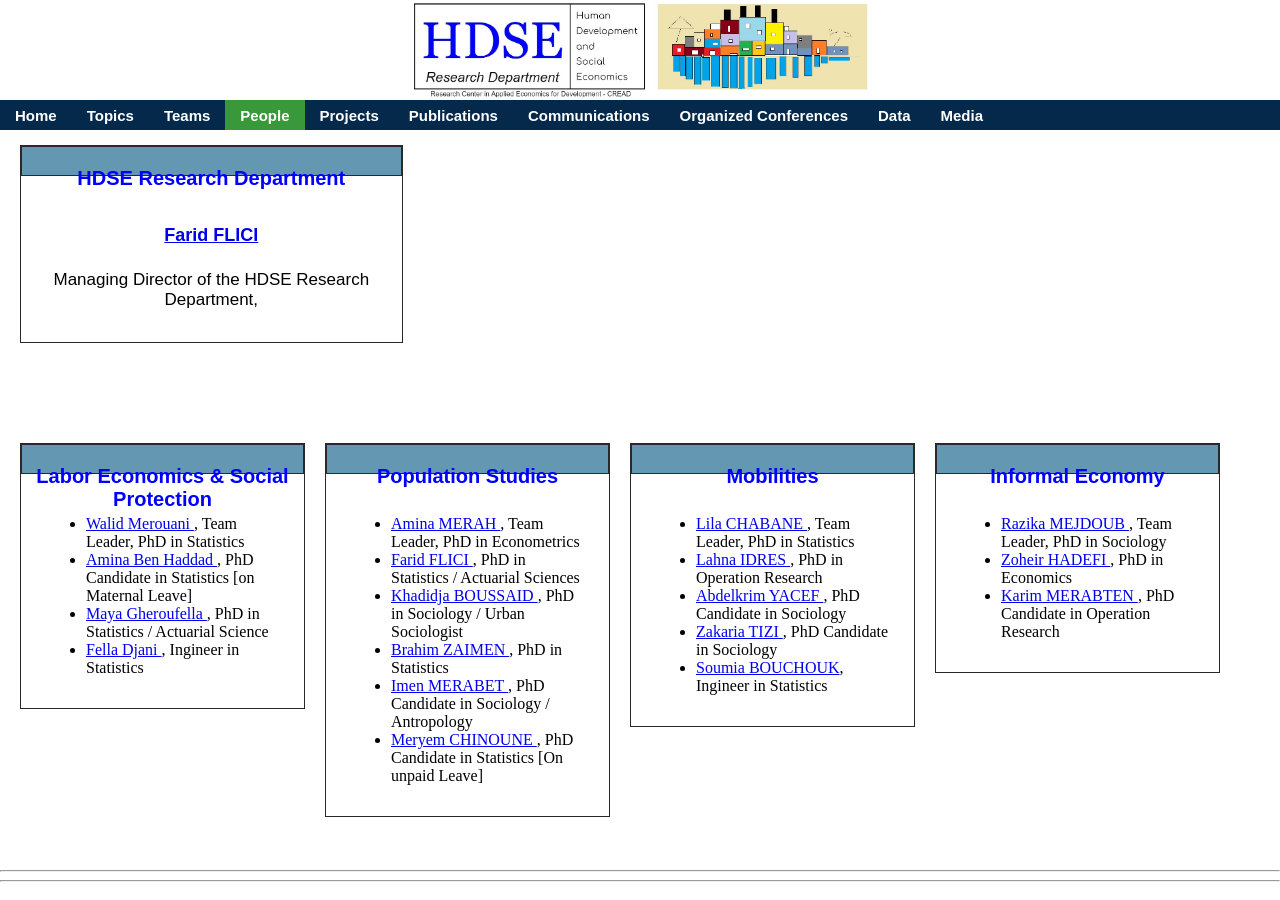
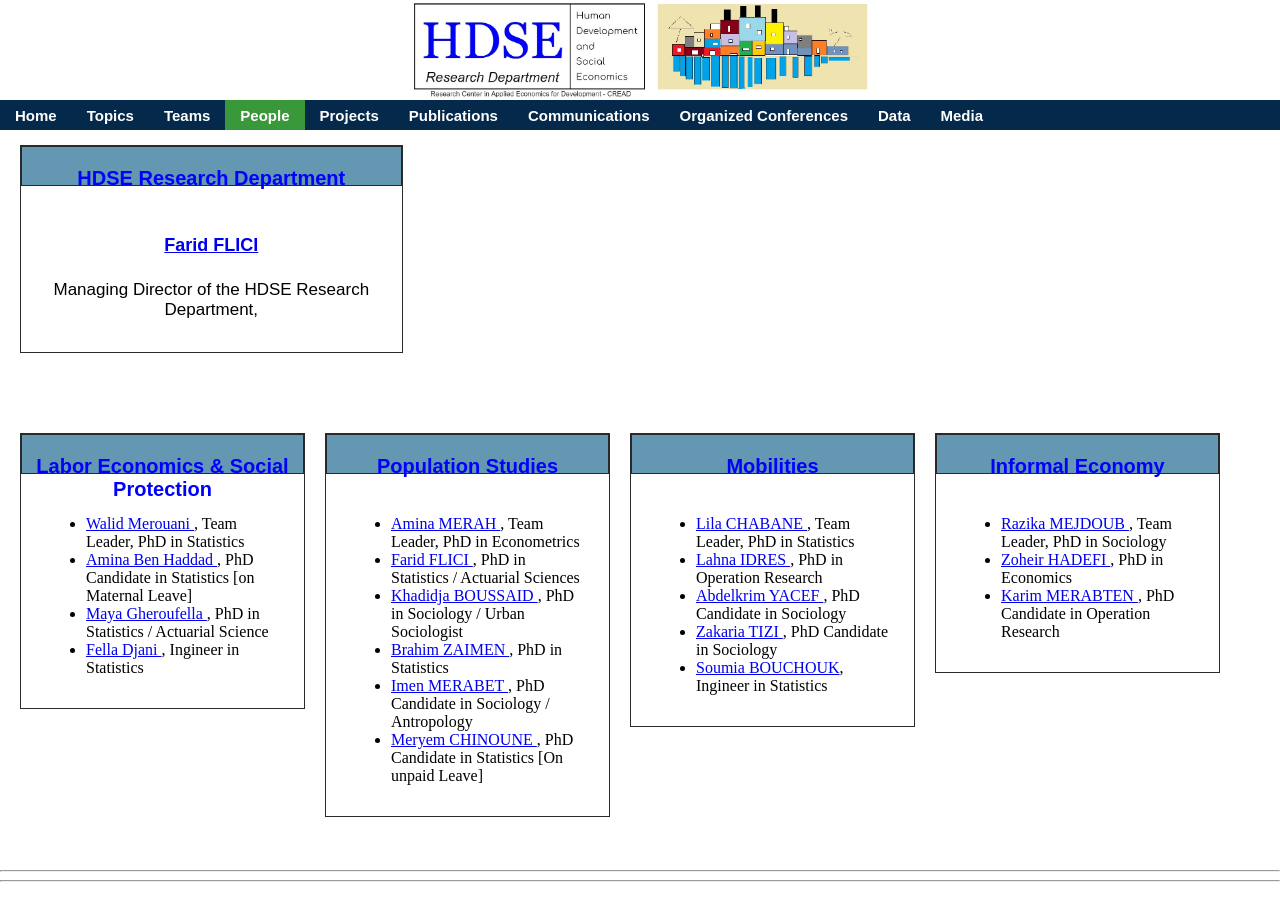
Before and after one commit to Farid-FLICI/farid-flici.github.io, a Jekyll site: the page people.html, which Jekyll copies as it is, in a window 1280 px wide. Built offline with Jekyll 4.4.1, drawn with Linux system fonts in a browser that asks for light colours.

Commit message:
Update people.html

```diff
--- a/people.html
+++ b/people.html
@@ -27,13 +27,13 @@ ul.topnav li.right {float: right;}
 .column { float: left; width: 25%; padding: 10px; }
 .column2 { float: center; width: 33%; padding: 10px; }
 .row:after {content: "";  display: table;  clear: both;}
- .row2:after {content: "";  display: table;  clear: both;height:60px}
+.row2:after {content: "";  display: table;  clear: both; height:40px}
 
 .header { position:fixed; top:0px; padding: 0px 0px 0px 0px;text-align: center; background-color: white; height:100px; width: 100%  }
 
 .container {     padding: 0px 0px 0px 0px; width:100%; margin:0px 0px 20px 0px; border:1px solid #292929 }
 .mainbody {      padding: 25px 25px 15px 25px; margin: 0px 0px 0px 0px;}
-.header2 {       height: 30px; padding: 0px 10px 10px 10px ;border: 1px solid #292929; background-color:#6497b1  }
+.header2 {       height: 40px; padding: 0px 10px 5px 10px ;border: 1px solid #292929; background-color:#6497b1  }
 
 </style>
 </head>
```
